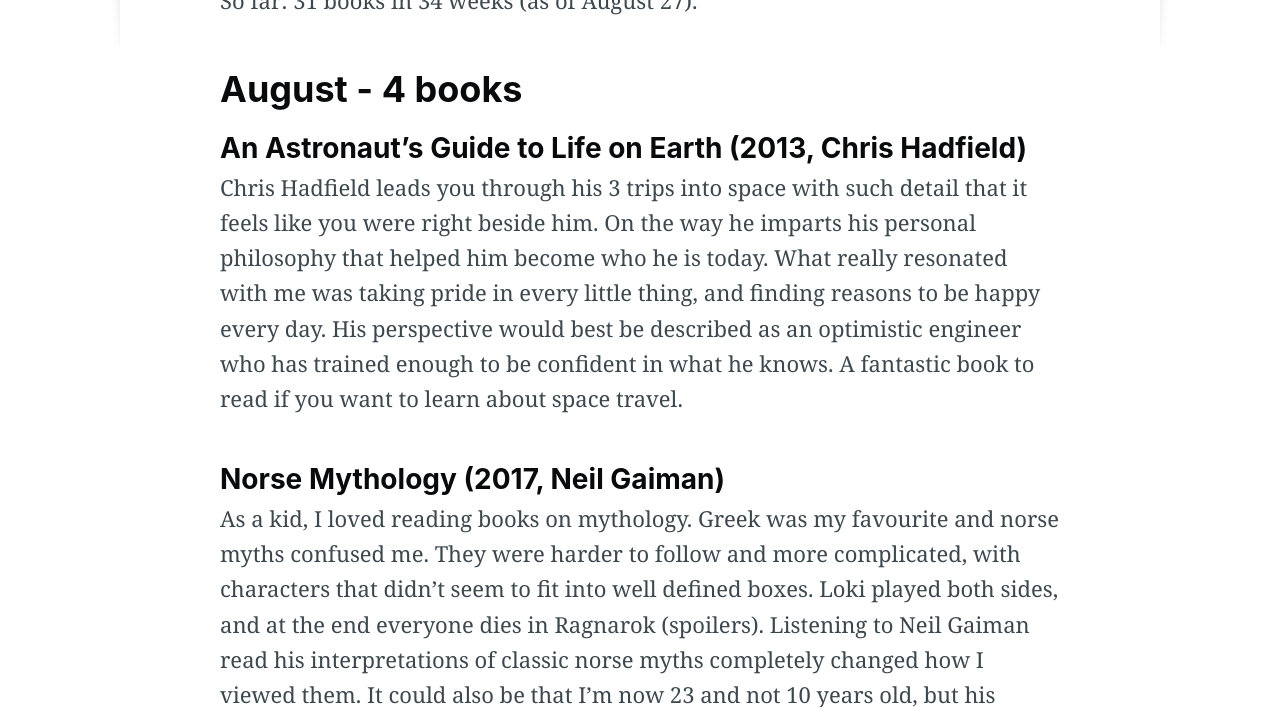
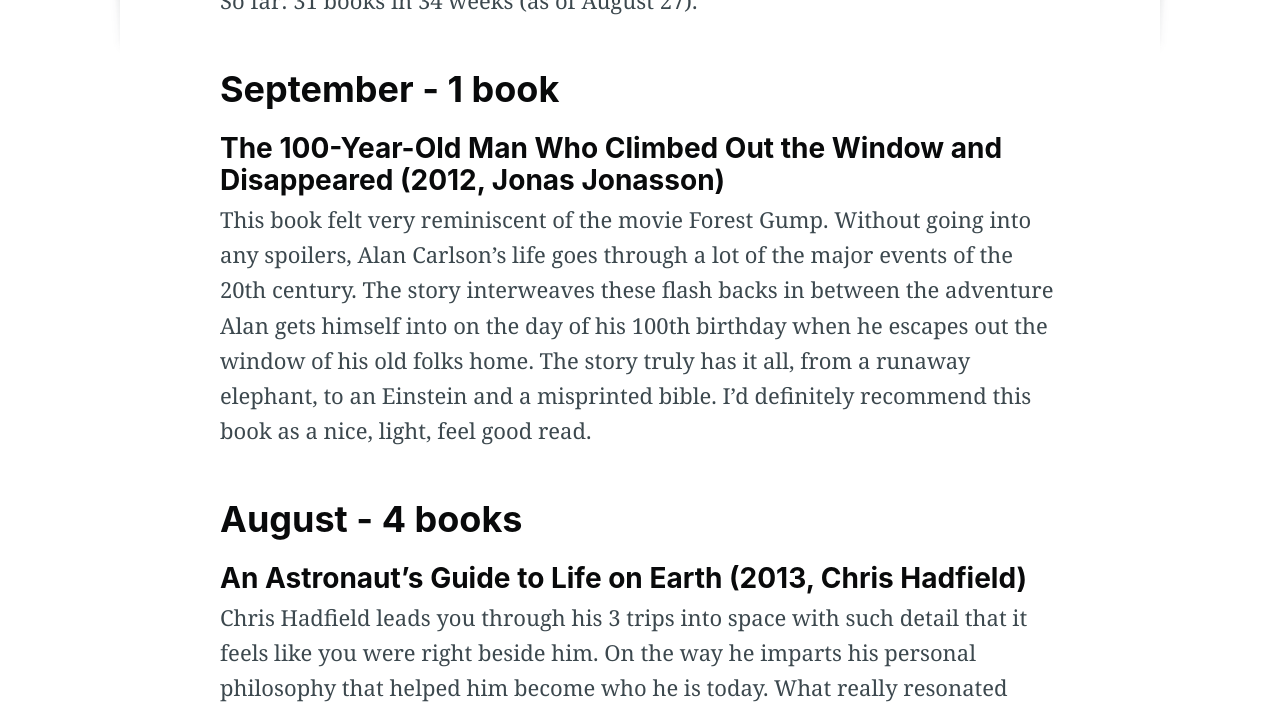
Before and after one commit to robertsonmcclure/robertsonmcclure.github.io, a Jekyll site: the page built from _posts/2019-08-18-reading-through-2019.md, in a window 1280 px wide and 900 px high, scrolled down 873 px, cut to the strip 193-900 px from the top of the window. Built offline with Jekyll 4.4.1, drawn with Linux system fonts in a browser that asks for light colours; nearby versions of some CDN libraries.

Commit message:
100 year old man

```diff
--- a/_posts/2019-08-18-reading-through-2019.md
+++ b/_posts/2019-08-18-reading-through-2019.md
@@ -9,6 +9,12 @@
 My goal for 2019 is to read 52 books, one book every week.
 
 So far: 31 books in 34 weeks (as of August 27).
+
+## September - 1 book
+
+#### The 100-Year-Old Man Who Climbed Out the Window and Disappeared (2012, Jonas Jonasson)
+
+This book felt very reminiscent of the movie Forest Gump. Without going into any spoilers, Alan Carlson's life goes through a lot of the major events of the 20th century. The story interweaves these flash backs in between the adventure Alan gets himself into on the day of his 100th birthday when he escapes out the window of his old folks home. The story truly has it all, from a runaway elephant, to an Einstein and a misprinted bible. I'd definitely recommend this book as a nice, light, feel good read.
 
 ## August - 4 books
 
```
